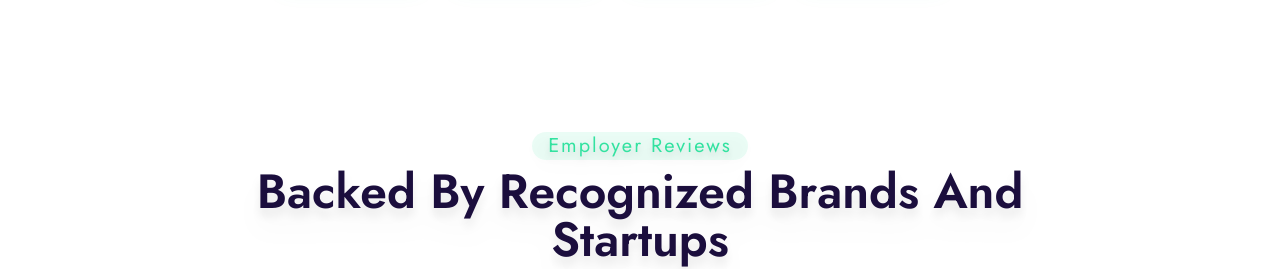
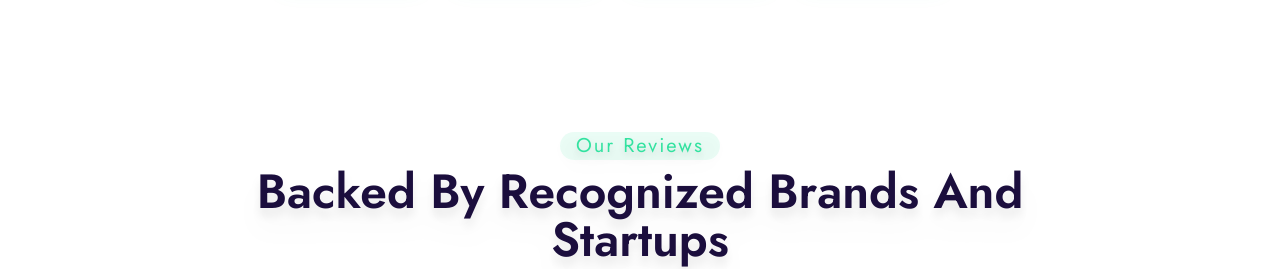
Before and after one commit to ProgrammerShipon/HireWave-Client, a React (Vite) app: page / in a window 1280 px wide. Shown: the part 5740-6009 px from the top of the page. Built offline with nearby package versions, Linux system fonts and the light colour scheme.

Commit message:
more update

```diff
--- a/src/Sections/Reviews.jsx
+++ b/src/Sections/Reviews.jsx
@@ -18,7 +18,7 @@ const Reviews = () => {
         <section className='py-16 md:py-20 duration-300'>
             <div className='container'>
                 {/* section title */}
-                <SectionTitle title='Employer Reviews' para='Backed by recognized brands and startups' />
+                <SectionTitle title='Our Reviews' para='Backed by recognized brands and startups' />
 
                 <div className='mx-auto mt-12 md:mt-16'>
                     <Swiper
```
